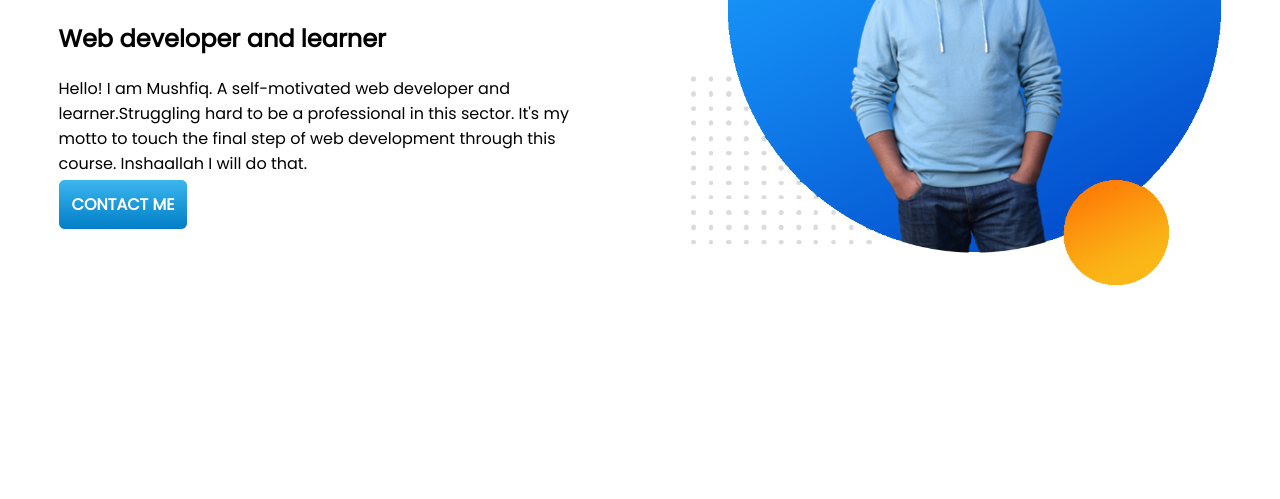
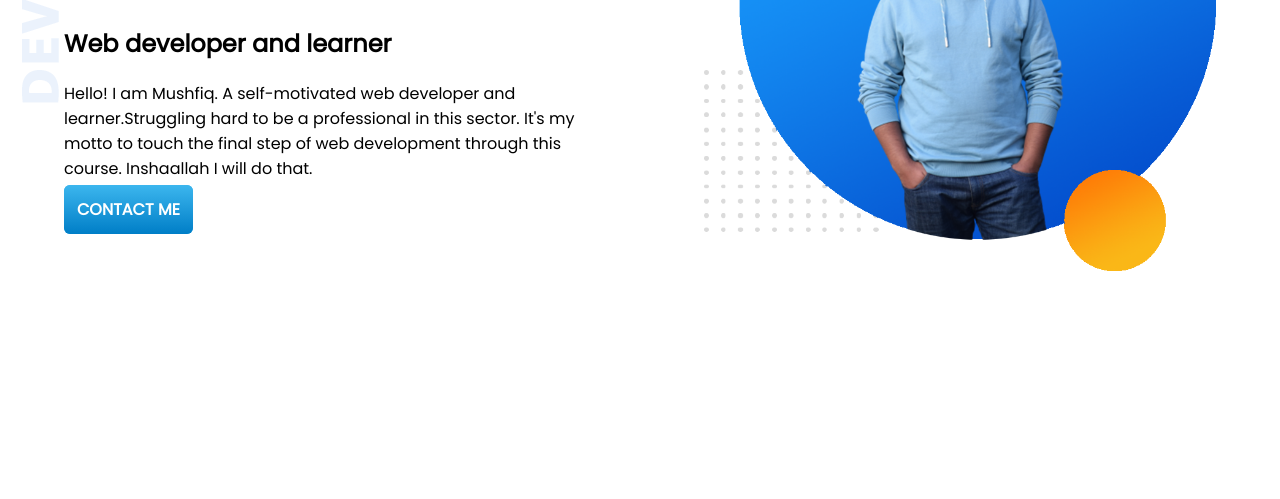
Before and after one commit to mushfiq5900/mi1-mo4-my-portfolio-site, a plain HTML site: page index.html in a window 1280 px wide. Shown: the part 301-800 px from the top of the page. Drawn offline with Linux system fonts and the light colour scheme.

Commit message:
header background added

```diff
--- a/index.html
+++ b/index.html
@@ -5,7 +5,8 @@
     <meta charset="UTF-8">
     <meta http-equiv="X-UA-Compatible" content="IE=edge">
     <meta name="viewport" content="width=device-width, initial-scale=1.0">
-    <title>Document</title>
+    <title>Mushfiq's World</title>
+    <link rel="shortcut icon" href="images/favicon.png" type="image/x-icon">
     <link rel="preconnect" href="https://fonts.googleapis.com">
     <link rel="preconnect" href="https://fonts.gstatic.com" crossorigin>
     <link href="https://fonts.googleapis.com/css2?family=Poppins&display=swap" rel="stylesheet">
@@ -13,7 +14,7 @@
 </head>
 
 <body>
-    <section>
+    <section class="top-banner">
         <div class="half-width">
             <h1>Welocme to</h1>
             <h1><span class="spancolor">Mushfiq's</span> World<h1>
--- a/style.css
+++ b/style.css
@@ -1,5 +1,6 @@
 body{
     font-family: 'Poppins', sans-serif;
+    margin: 0;
 }
 h1{
     font-size: 48px;
@@ -12,7 +13,7 @@ section{
 }
 .half-width{
     width: 50%;
-    padding: 4%;
+    padding: 5%;
 }
 .half-width img{
     width: 100%;
@@ -21,7 +22,7 @@ section{
     text-decoration: none;
     background-color: #3cb6ee;
     padding: 13px;
-    font-weight: bold;
+    font-weight: bolder;
     border-radius: 6px;
     background-image: linear-gradient(#3cb6ee,#007ec7);
     color: white;
@@ -30,6 +31,10 @@ section{
     color: black;
 }
 
+.top-banner{
+    background-image: url(images/top-banner\ developer.png);
+    background-repeat: no-repeat;
+}
 
 
 /* .parasize{
```
Also changed, not shown: images/favicon.png (added), images/top-banner developer.png (added).
